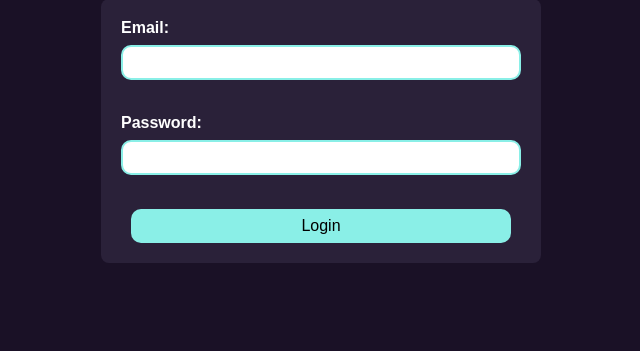
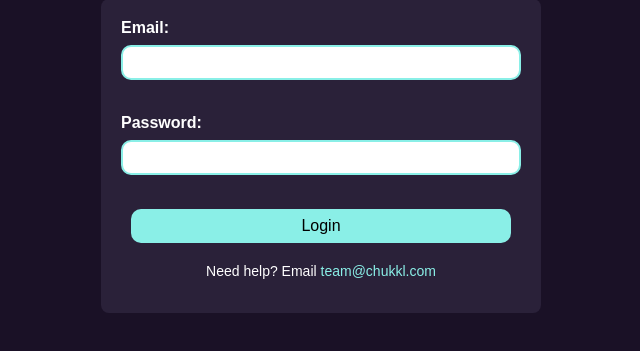
Before and after one commit to JeffreyJu8/chukkl-local, a website: page public/login.html in a window 1280 px wide. Shown: the part 99-450 px from the top of the page, without its empty margins (319-959 px from the left). Drawn offline with Linux system fonts and the light colour scheme.

Commit message:
login page update

```diff
--- a/public/login.css
+++ b/public/login.css
@@ -52,8 +52,18 @@ button:hover {
     background-color: #7b67b9;
 }
 
-p#message {
+p {
     text-align: center;
     margin-top: 20px;
     font-size: 14px;
+
 }
+
+p a {
+    color: #8aefe7;
+    text-decoration: none;
+}
+
+p a:hover {
+    text-decoration: underline;
+}
--- a/public/login.html
+++ b/public/login.html
@@ -16,9 +16,12 @@
         <input type="password" id="password" name="password" required><br><br>
 
         <button type="submit">Login</button>
+
+        <p id="message"></p>
+        <p>Need help? Email <a href="mailto:team@chukkl.com">team@chukkl.com</a></p>
     </form>
 
-    <p id="message"></p>
+
 
     <script src="login.js"></script>
 </body>
```
